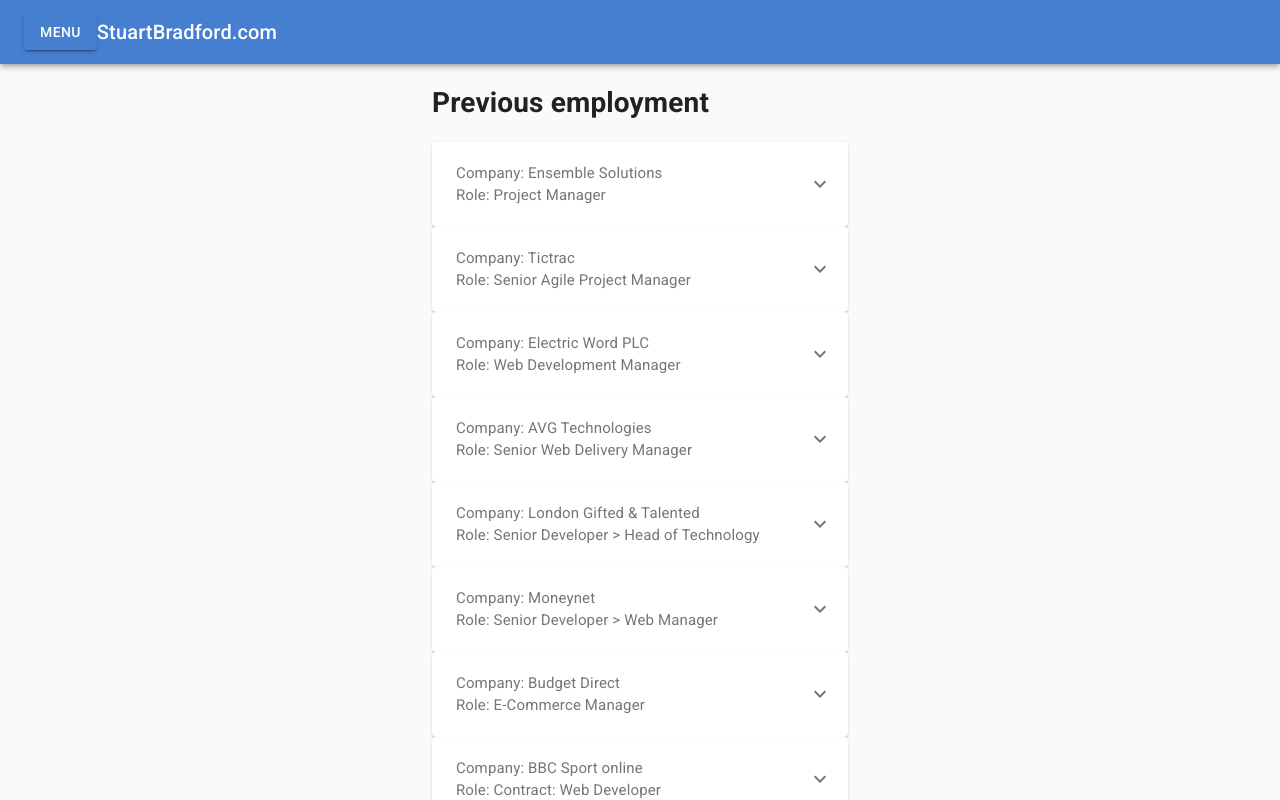
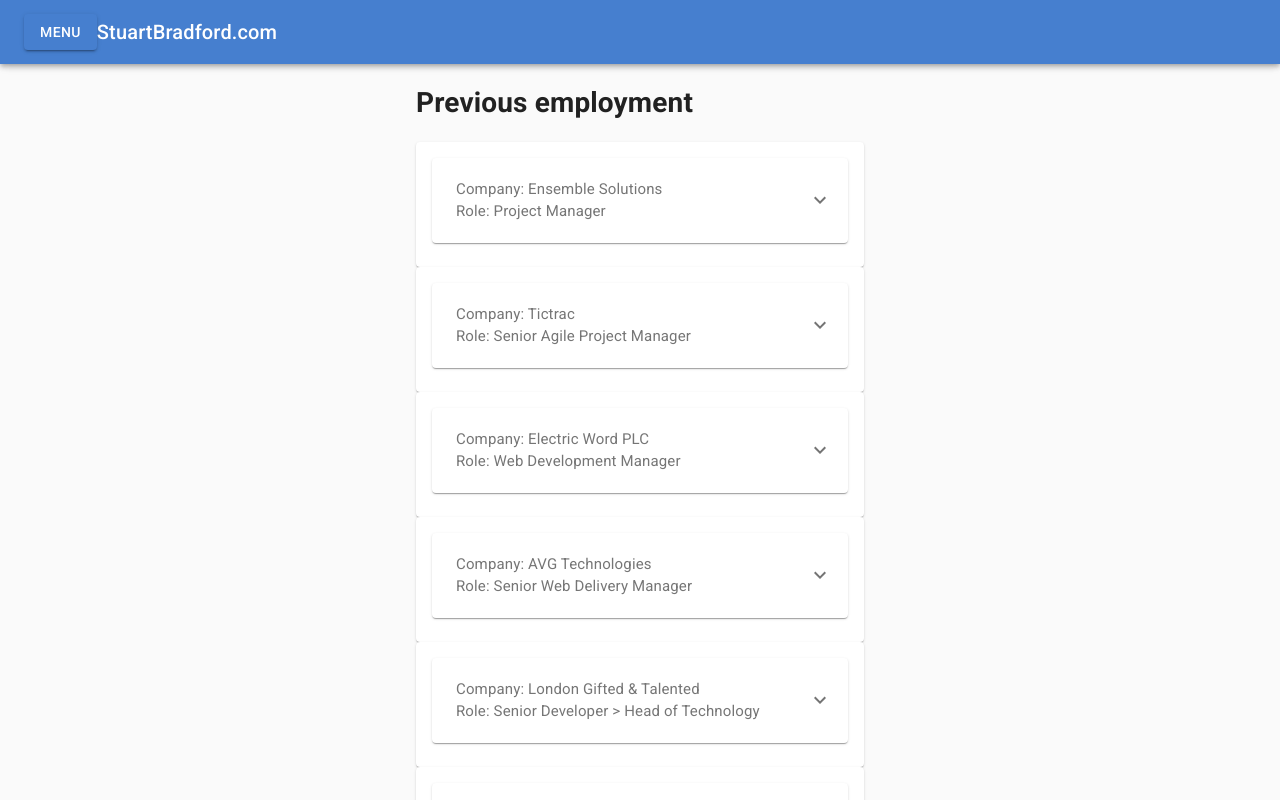
Before and after one commit to 789ni812/my-portfolio, a React (Create React App) app: page /employmentHistory in a window 1280 px wide. Shown: the top 800 px of the page. Built offline with nearby package versions, Linux system fonts and the light colour scheme.

Commit message:
Improved consistency between pages with card and cardContent MUI components

```diff
--- a/src/mockup/careerHistory.js
+++ b/src/mockup/careerHistory.js
@@ -1,11 +1,9 @@
 import React, { useState } from 'react';
 import Moment from 'react-moment';
 
-
-
 import { CareerHistory as history } from './data-points';
 
-import { Card, Typography, Container, Box } from '@material-ui/core';
+import { Card, Typography, Container, Box, CardContent } from '@material-ui/core';
 
 // Material-ui Expansion panel
 import { makeStyles } from '@material-ui/core/styles';
@@ -54,9 +52,10 @@ const CareerHistory = () => {
     const content = sortedContent.slice(0).reverse().map((post) =>
 
 
+        <Card key={post.id}>
+            <CardContent>
 
-
-        < div className={classes.root} key={post.id} >
+                <div className={classes.root} key={post.id} >
                     <ExpansionPanel expanded={expanded === `panel${post.id}`} onChange={handleChange(`panel${post.id}`)}>
                         <ExpansionPanelSummary
                             expandIcon={<MdExpandMore />}
@@ -117,7 +116,8 @@ const CareerHistory = () => {
 
 
                 </div >
-
+            </CardContent>
+        </Card>
     );
 
 
```
Lines whose indentation alone changed are shown as unchanged.
